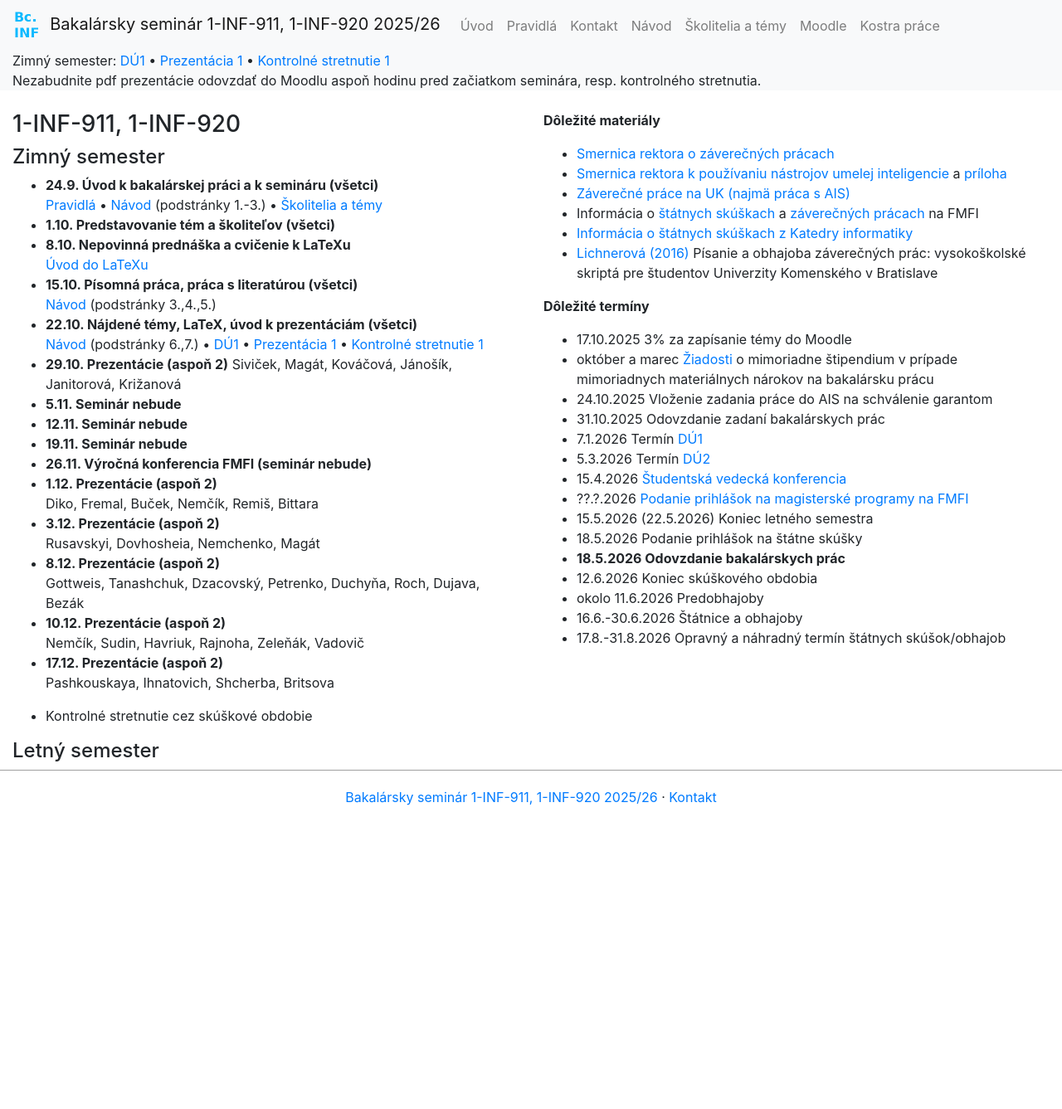
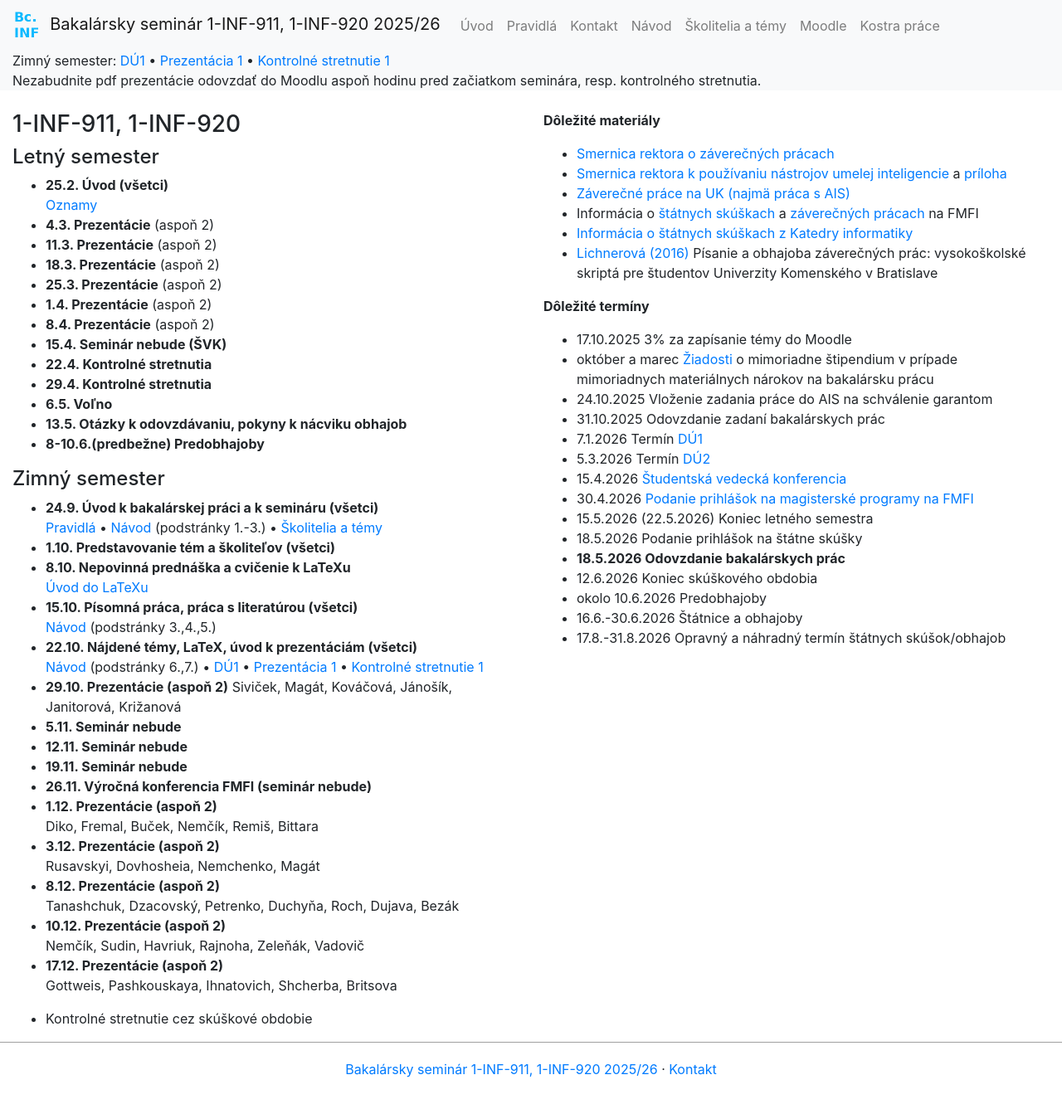
Before and after one commit to bbrejova/bcinf, a Jekyll site: the page built from index.md, in a window 1280 px wide. Shown: the whole page at 83% size. Built offline with Jekyll 4.4.1, drawn with Linux system fonts in a browser that asks for light colours; nearby versions of some CDN libraries; before the commit the page ends 1009 px from its top, so only the background shows below that.

Commit message:
Update na LS

```diff
--- a/_data/dates.yml
+++ b/_data/dates.yml
@@ -8,11 +8,11 @@
   - 7.1.2026 Termín [DÚ1](./DÚ1.md)
   - 5.3.2026 Termín [DÚ2](./DÚ2.html)
   - 15.4.2026 [Študentská vedecká konferencia](https://zona.fmph.uniba.sk/studentska-vedecka-konferencia/) <!-- (predregistrácia príspevkov 27.3., odovzdanie 3.4.2023) -->
-  - ??.?.2026 [Podanie prihlášok na magisterské programy na FMFI](https://fmph.uniba.sk/studium/magisterske-studium/)
+  - 30.4.2026 [Podanie prihlášok na magisterské programy na FMFI](https://fmph.uniba.sk/studium/magisterske-studium/)
   - 15.5.2026 (22.5.2026) Koniec letného semestra
   - 18.5.2026 Podanie prihlášok na štátne skúšky
   - **18.5.2026 Odovzdanie bakalárskych prác**
   - 12.6.2026 Koniec skúškového obdobia
-  - okolo 11.6.2026 Predobhajoby
+  - okolo 10.6.2026 Predobhajoby
   - 16.6.-30.6.2026 Štátnice a obhajoby
   - 17.8.-31.8.2026 Opravný a náhradný termín štátnych skúšok/obhajob
--- a/index.md
+++ b/index.md
@@ -4,6 +4,26 @@
 ---
 
 ### 1-INF-911, 1-INF-920
+
+
+#### Letný semester
+
+* **25.2. Úvod (všetci)**<br>
+[Oznamy](./Oznamy_február.md)
+* **4.3. Prezentácie** (aspoň 2)
+* **11.3. Prezentácie** (aspoň 2)
+* **18.3. Prezentácie** (aspoň 2)
+* **25.3. Prezentácie** (aspoň 2)
+* **1.4. Prezentácie** (aspoň 2)
+* **8.4. Prezentácie** (aspoň 2)
+* **15.4. Seminár nebude (ŠVK)**
+* **22.4. Kontrolné stretnutia**
+* **29.4. Kontrolné stretnutia**
+* **6.5. Voľno**
+* **13.5. Otázky k odovzdávaniu, pokyny k nácviku obhajob**
+* **8-10.6.(predbežne)  Predobhajoby**
+
+
 
 #### Zimný semester
 
```
Also changed, not shown: other parts of index.md (+2 -37 lines), Štúdium_v_poslednom_ročníku.md (+2 -2 lines).
